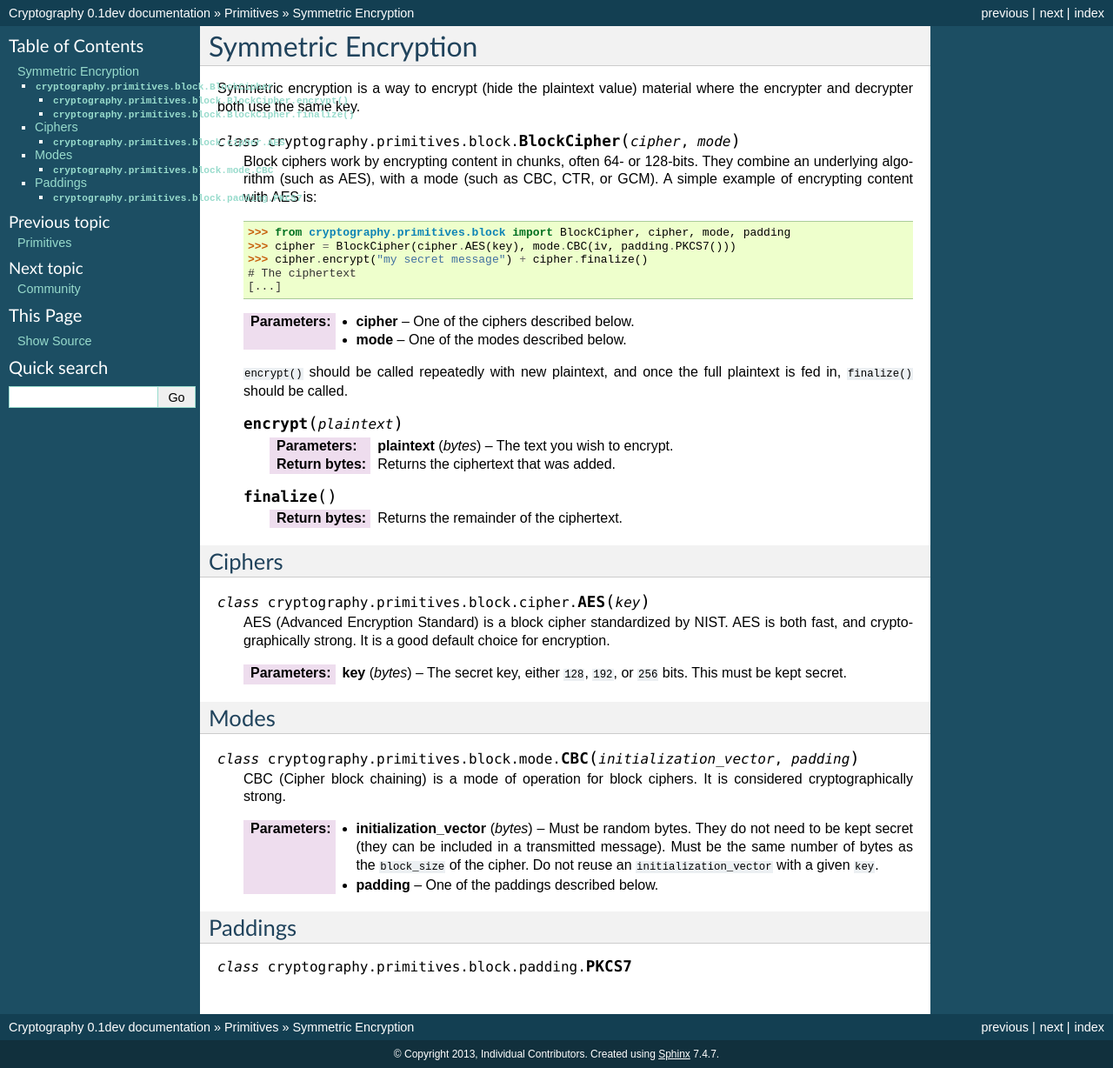
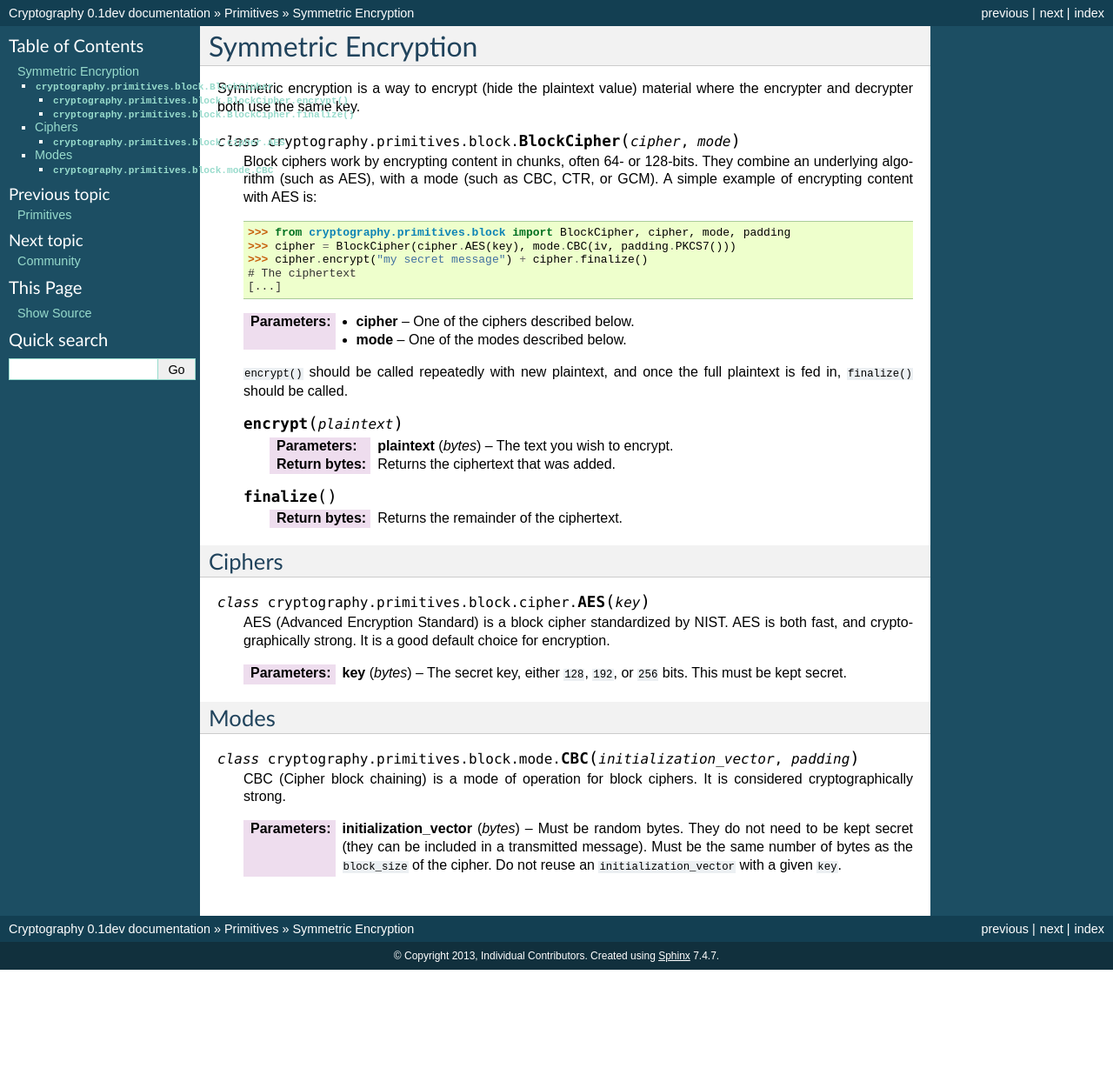
Before and after one commit to WebKing0121/cryptography, a Sphinx documentation site: the page built from docs/primitives/symmetric-encryption.rst, in a window 1280 px wide. Shown: the whole page at 87% size. Built offline with Sphinx 7.4.7, drawn with Linux system fonts in a browser that asks for light colours; after the commit the page ends 1115 px from its top, so only the background shows below that.

Commit message:
Removing padding from the encryption API
* Padding is fundamentally an operation that occurs prior to
  encryption to make plaintext suitable.
* Even though wether it's regarded is dependent on the mode, it
  can be used safely regardless.
* Moving it out of this API makes the API's simpler and more
  composable.
* Moving it out of this API makes it simpler for backends that
  don't work exactly like OpenSSL's EVP.
* Move it out of this API makes it simpler to include padding
  that OpenSSL's EVP API doesn't expose.

```diff
--- a/docs/primitives/symmetric-encryption.rst
+++ b/docs/primitives/symmetric-encryption.rst
@@ -61,9 +61,3 @@ Modes
                                         ``block_size`` of the cipher. Do not
                                         reuse an ``initialization_vector`` with
                                         a given ``key``.
-    :param padding: One of the paddings described below.
-
-Paddings
-~~~~~~~~
-
-.. class:: cryptography.primitives.block.padding.PKCS7()
```
